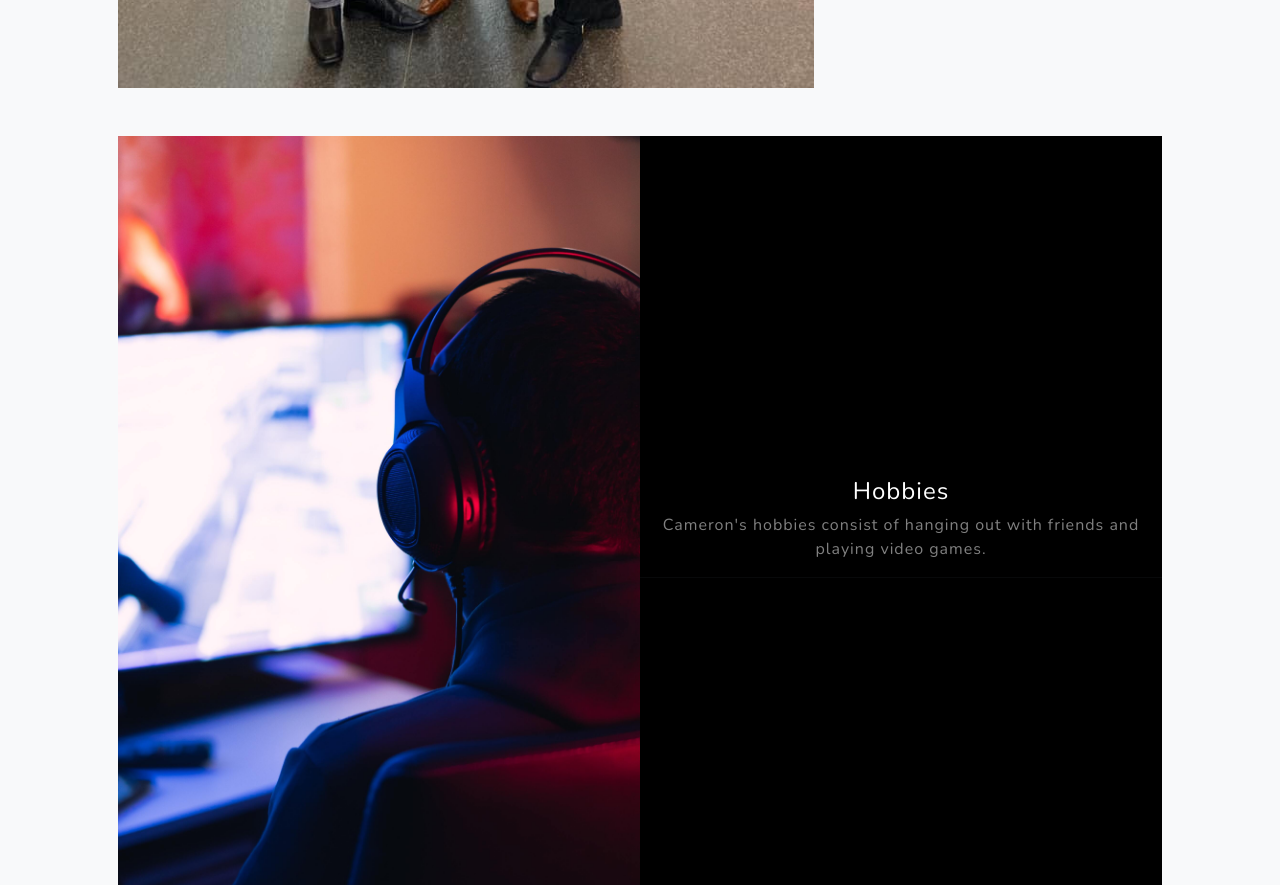
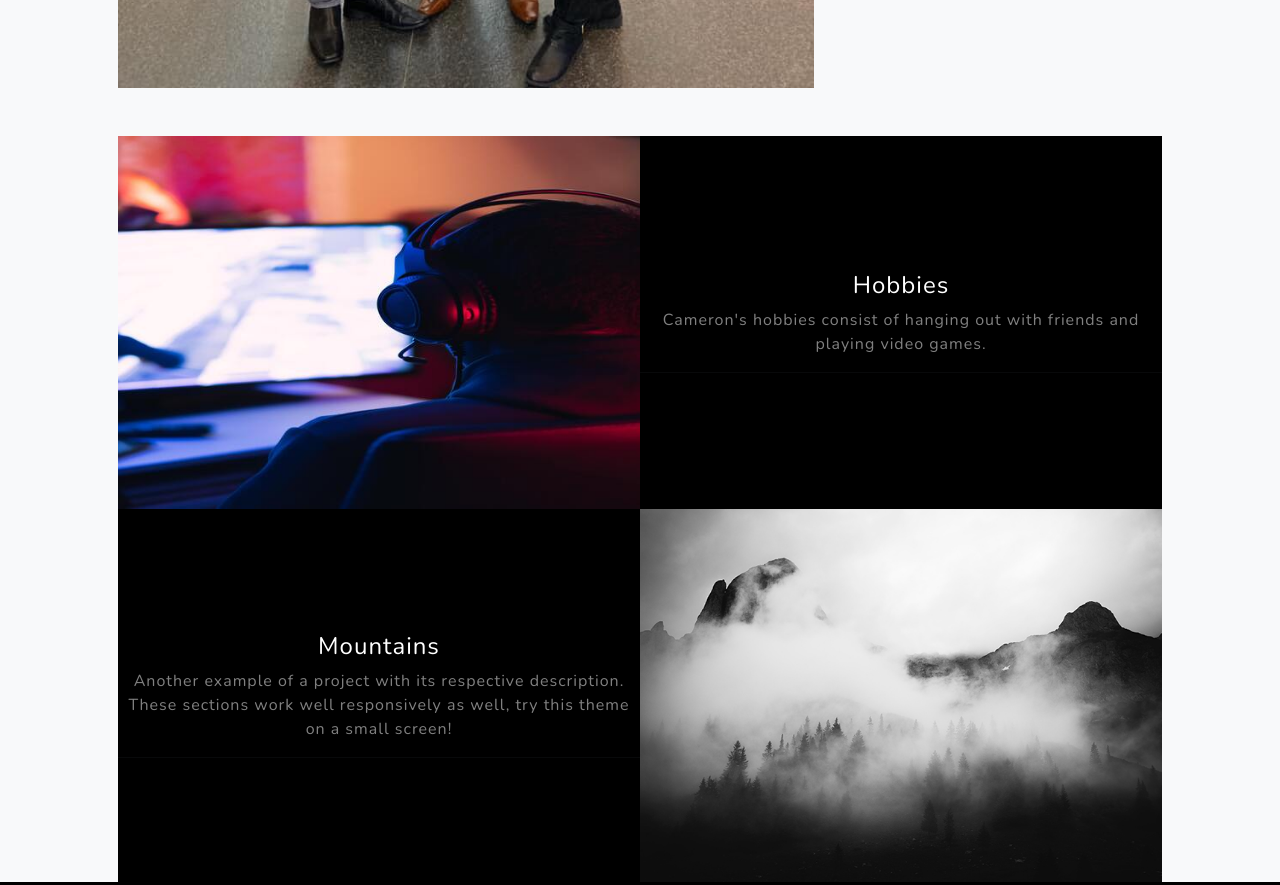
Before and after one commit to smyrlcam/Internet-Programming-Website, a plain HTML site: page index.html in a window 1280 px wide. Shown: the part 1640-2525 px from the top of the page. Drawn offline with nearby package versions, Linux system fonts and the light colour scheme.

Commit message:
Update index.html

```diff
--- a/index.html
+++ b/index.html
@@ -58,7 +58,7 @@
                 </div>
                 <!-- Project One Row-->
                 <div class="row gx-0 mb-5 mb-lg-0 justify-content-center">
-                    <div class="col-lg-6"><img class="img-fluid" src="assets/img/videoGame2.jpg" alt="..." /></div>
+                    <div class="col-lg-6"><img class="img-fluid" src="assets/img/videoGameResized.jpg" alt="..." /></div>
                     <div class="col-lg-6">
                         <div class="bg-black text-center h-100 project">
                             <div class="d-flex h-100">
```
